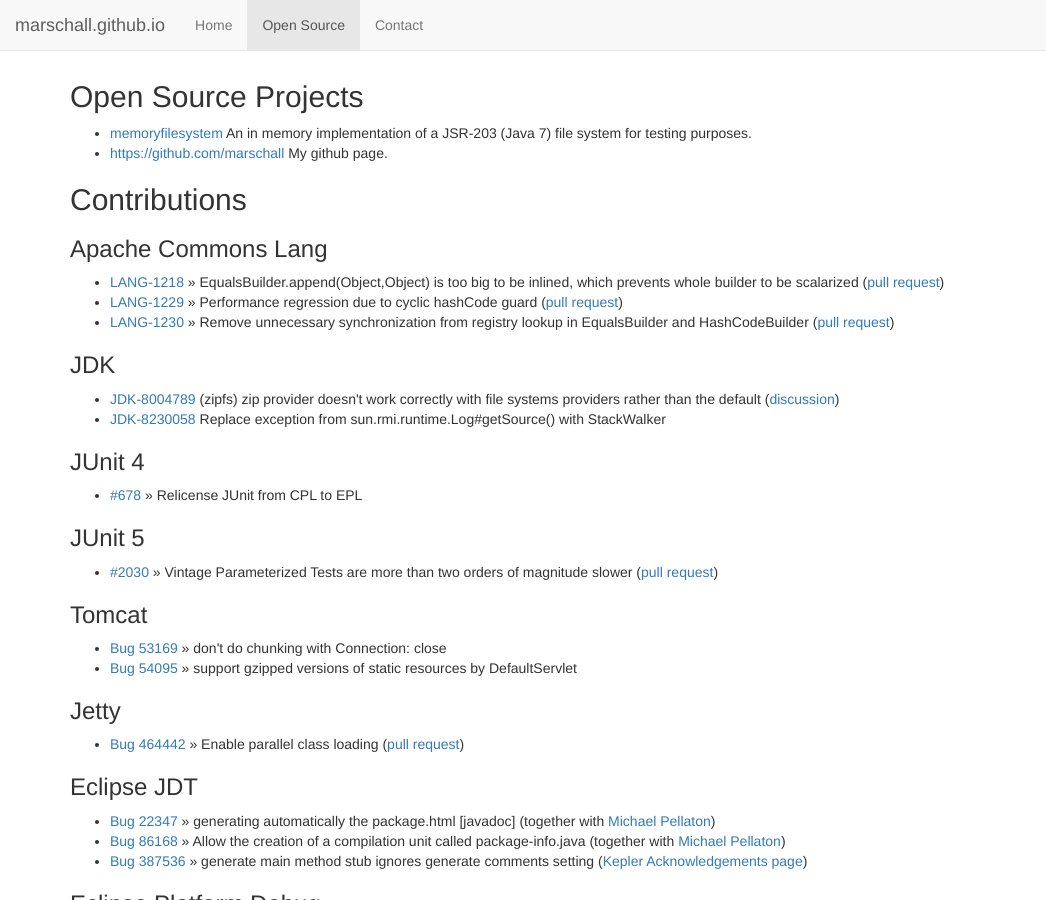
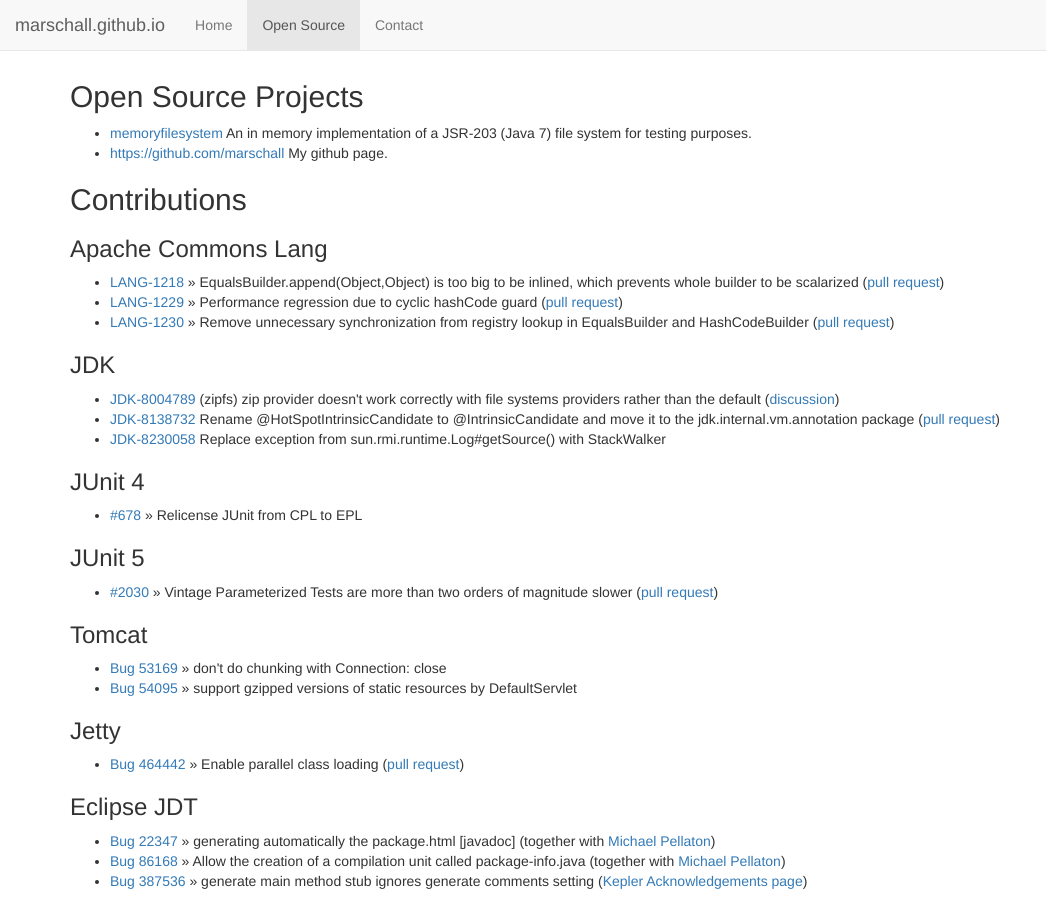
Before and after one commit to marschall/marschall.github.com, a Jekyll site: the page built from open-source.html, in a window 1280 px wide and 900 px high. Shown: the whole window, without its empty margins (0-1046 px from the left). Built offline with Jekyll 4.4.1, drawn with Linux system fonts in a browser that asks for light colours.

Commit message:
add JDK-8138732

```diff
--- a/open-source.html
+++ b/open-source.html
@@ -21,6 +21,7 @@
 <h3>JDK</h3>
 <ul>
   <li><a href="https://bugs.openjdk.java.net/browse/JDK-8004789">JDK-8004789</a> (zipfs) zip provider doesn't work correctly with file systems providers rather than the default (<a href="http://mail.openjdk.java.net/pipermail/nio-dev/2012-December/002060.html">discussion</a>)</li>
+  <li><a href="https://bugs.openjdk.java.net/browse/JDK-8138732">JDK-8138732</a> Rename @HotSpotIntrinsicCandidate to @IntrinsicCandidate and move it to the jdk.internal.vm.annotation package (<a href="https://github.com/openjdk/jdk/pull/45">pull request</a>)</li>
   <li><a href="https://bugs.openjdk.java.net/browse/JDK-8230058">JDK-8230058</a> Replace exception from sun.rmi.runtime.Log#getSource() with StackWalker</li>
 </ul>
 <h3>JUnit 4</h3>
```
